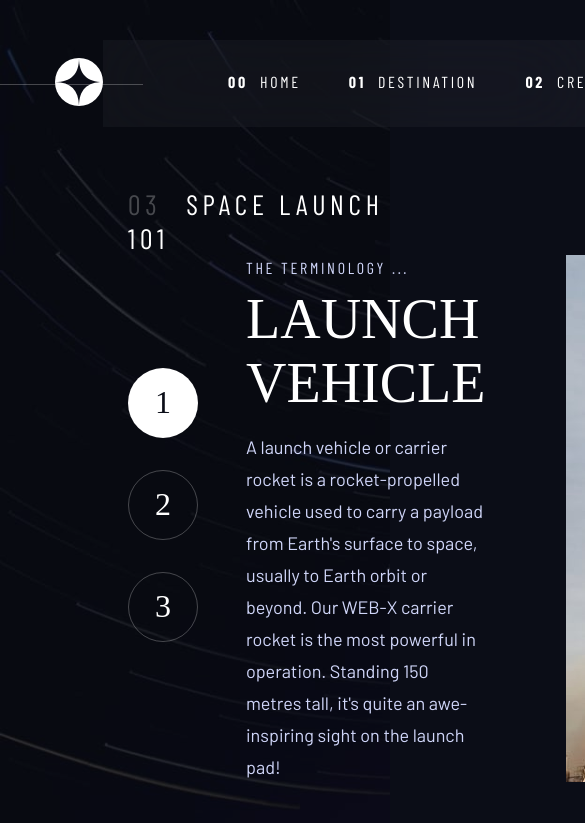
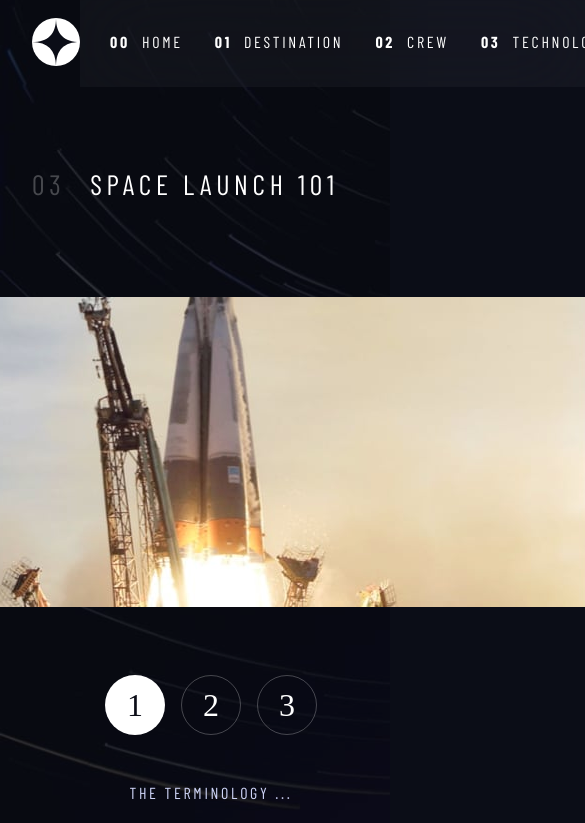
Before and after one commit to IsmaelAvotra/space-tourism, a React (Vite) app: page /technology in a window 390 px wide. Shown: the top 823 px of the page, 585 px wide, since content can reach past the window. Built offline with nearby package versions, Linux system fonts and the light colour scheme; a web font is replaced by a local one.

Commit message:
add responsive

```diff
--- a/src/components/Navbar.css
+++ b/src/components/Navbar.css
@@ -58,3 +58,32 @@ ul li {
   letter-spacing: 2.7px;
   margin-right: 12px;
 }
+
+@media screen and (max-width: 1350px) {
+  .navbar .links::before {
+    display: none;
+  }
+}
+
+@media screen and (max-width: 1100px) {
+  .navbar {
+    padding-top: 30px;
+    padding-left: 40px;
+  }
+  .navbar .links {
+    padding: 0px 80px 0px 60px;
+  }
+}
+
+@media screen and (max-width: 850px) {
+  .navbar {
+    padding-top: 0px;
+    padding-left: 2rem;
+  }
+  .navbar .links {
+    padding: 0px 40px 0px 30px;
+  }
+  .navbar ul {
+    gap: 2rem;
+  }
+}
--- a/src/data.js
+++ b/src/data.js
@@ -14,6 +14,10 @@ import anousheh from './assets/crew/image-anousheh-ansari.webp'
 import launch from './assets/technology/image-launch-vehicle-portrait.jpg'
 import spaceport from './assets/technology/image-spaceport-portrait.jpg'
 import capsule from './assets/technology/image-space-capsule-portrait.jpg'
+
+import launchLand from './assets/technology/image-launch-vehicle-landscape.jpg'
+import spaceportLand from './assets/technology/image-spaceport-landscape.jpg'
+import capsuleLand from './assets/technology/image-space-capsule-landscape.jpg'
 
 export const destinations = [
   {
@@ -98,7 +102,7 @@ export const technologies = [
     name: 'Launch vehicle',
     images: {
       portrait: launch,
-      landscape: './assets/technology/image-launch-vehicle-landscape.jpg',
+      landscape: launchLand,
     },
     description:
       "A launch vehicle or carrier rocket is a rocket-propelled vehicle used to carry a payload from Earth's surface to space, usually to Earth orbit or beyond. Our WEB-X carrier rocket is the most powerful in operation. Standing 150 metres tall, it's quite an awe-inspiring sight on the launch pad!",
@@ -107,7 +111,7 @@ export const technologies = [
     name: 'Spaceport',
     images: {
       portrait: spaceport,
-      landscape: './assets/technology/image-spaceport-landscape.jpg',
+      landscape: spaceportLand,
     },
     description:
       'A spaceport or cosmodrome is a site for launching (or receiving) spacecraft, by analogy to the seaport for ships or airport for aircraft. Based in the famous Cape Canaveral, our spaceport is ideally situated to take advantage of the Earth’s rotation for launch.',
@@ -116,7 +120,7 @@ export const technologies = [
     name: 'Space capsule',
     images: {
       portrait: capsule,
-      landscape: './assets/technology/image-space-capsule-landscape.jpg',
+      landscape: capsuleLand,
     },
     description:
       "A space capsule is an often-crewed spacecraft that uses a blunt-body reentry capsule to reenter the Earth's atmosphere without wings. Our capsule is where you'll spend your time during the flight. It includes a space gym, cinema, and plenty of other activities to keep you entertained.",
--- a/src/pages/crew/Crew.css
+++ b/src/pages/crew/Crew.css
@@ -64,3 +64,69 @@
 .indicators div.active {
   opacity: 1;
 }
+
+/* ====================================
+MEDIA QUERIES
+=================================== */
+
+@media screen and (max-width: 1300px) {
+  .crew-description .image img {
+    width: 120%;
+  }
+}
+
+@media screen and (max-width: 1025px) {
+  .crew {
+    max-height: none;
+  }
+  .crew-description {
+    flex-direction: column;
+    gap: 2rem;
+    padding: 0 2rem;
+  }
+  .crew-description .text {
+    margin-top: 5rem;
+    text-align: center;
+    flex: 1;
+    margin-bottom: 0rem;
+  }
+
+  .indicators {
+    margin-top: 3rem;
+    justify-content: center;
+  }
+
+  .crew-description .image {
+    flex: 1;
+    display: grid;
+    place-items: center;
+  }
+
+  .crew-description .image img {
+    width: 115%;
+  }
+}
+
+@media screen and (max-width: 850px) {
+  .crew {
+    background: rgba(0, 0, 0, 0.4)
+      url(../../assets/crew/background-crew-tablet.jpg);
+    background-repeat: no-repeat;
+    background-size: cover;
+    background-blend-mode: darken;
+  }
+
+  .crew .section-content {
+    padding: 0 2rem;
+  }
+  /*
+  .crew .text .role {
+    font-size: 24px;
+    line-height: 28px;
+  }
+
+  .crew .text .name {
+    font-size: 40px;
+    line-height: 46px;
+  } */
+}
--- a/src/pages/destination/Destination.css
+++ b/src/pages/destination/Destination.css
@@ -59,3 +59,49 @@
 .text .distance-travel .subheading2 {
   margin-bottom: 0.6rem;
 }
+
+/* ====================================
+MEDIA QUERIES
+=================================== */
+
+@media screen and (max-width: 1300px) {
+  .section-content {
+    padding: 0 6rem;
+  }
+  .description-content {
+    margin-top: 3rem;
+  }
+}
+
+@media screen and (max-width: 1050px) {
+  .section-content {
+    margin-top: 5rem;
+  }
+  .description-content {
+    flex-direction: column;
+    align-items: center;
+    margin-top: 4rem;
+    gap: 4rem;
+    padding-bottom: 4rem;
+  }
+
+  .description-content .text .underline-indicators {
+    justify-content: center;
+  }
+
+  .description-content .text {
+    text-align: center;
+  }
+
+  .text .distance-travel {
+    justify-content: center;
+  }
+}
+
+@media screen and (max-width: 850px) {
+  .destination {
+    background: url(../../assets/destination/background-destination-tablet.jpg);
+    background-repeat: no-repeat;
+    background-size: cover;
+  }
+}
--- a/src/pages/home/Home.css
+++ b/src/pages/home/Home.css
@@ -66,3 +66,46 @@
 .large-btn:hover::after {
   transform: scale(1.4);
 }
+
+@media screen and (max-width: 1350px) {
+  .banner {
+    margin-left: 120px;
+  }
+}
+
+@media screen and (max-width: 1025px) {
+  .home {
+    background: url(../../assets/home/background-home-tablet.jpg);
+    background-repeat: no-repeat;
+    background-size: cover;
+  }
+
+  .banner {
+    flex-direction: column;
+    margin-top: 15rem;
+    margin-left: 0;
+  }
+  .banner .left {
+    text-align: center;
+    margin: 0 10rem;
+  }
+}
+
+@media screen and (max-width: 850px) {
+  .banner {
+    flex-direction: column;
+    margin-top: 10rem;
+    gap: 8rem;
+  }
+}
+
+@media screen and (max-width: 770px) {
+  .banner {
+    margin-top: 5rem;
+    gap: 6rem;
+  }
+  .large-btn {
+    width: 220px;
+    height: 220px;
+  }
+}
--- a/src/pages/technology/Technology.css
+++ b/src/pages/technology/Technology.css
@@ -70,3 +70,50 @@
 .text h3 {
   margin-bottom: 1rem;
 }
+
+@media screen and (max-width: 1300px) {
+  .technology .section-content {
+    padding-left: 4rem;
+  }
+}
+
+@media screen and (max-width: 1025px) {
+  .technology .section-content {
+    padding-left: 2rem;
+  }
+  .technology .techno-description {
+    margin-top: 6rem;
+    flex-direction: column-reverse;
+  }
+
+  .techno-description .text {
+    flex-direction: column;
+    padding: 0 4rem;
+    text-align: center;
+  }
+
+  .indications {
+    display: flex;
+    gap: 2rem;
+  }
+}
+
+@media screen and (max-width: 850px) {
+  .technology .techno-description {
+    padding-bottom: 4rem;
+    gap: 4rem;
+  }
+
+  .techno-description .text {
+    gap: 1rem;
+  }
+
+  .indications {
+    gap: 1rem;
+  }
+
+  .indications div {
+    width: 60px;
+    height: 60px;
+  }
+}
--- a/src/pages/technology/Technology.jsx
+++ b/src/pages/technology/Technology.jsx
@@ -41,10 +41,16 @@ const Technology = () => {
             </div>
           </div>
           <div className='image'>
-            <img
-              src={technologies[indexTechno].images.portrait}
-              alt='technology image'
-            />
+            <picture>
+              <source
+                srcSet={technologies[indexTechno].images.landscape}
+                media='(max-width:1025px)'
+              />
+              <img
+                src={technologies[indexTechno].images.portrait}
+                alt='technology image'
+              />
+            </picture>
           </div>
         </div>
       </div>
```
